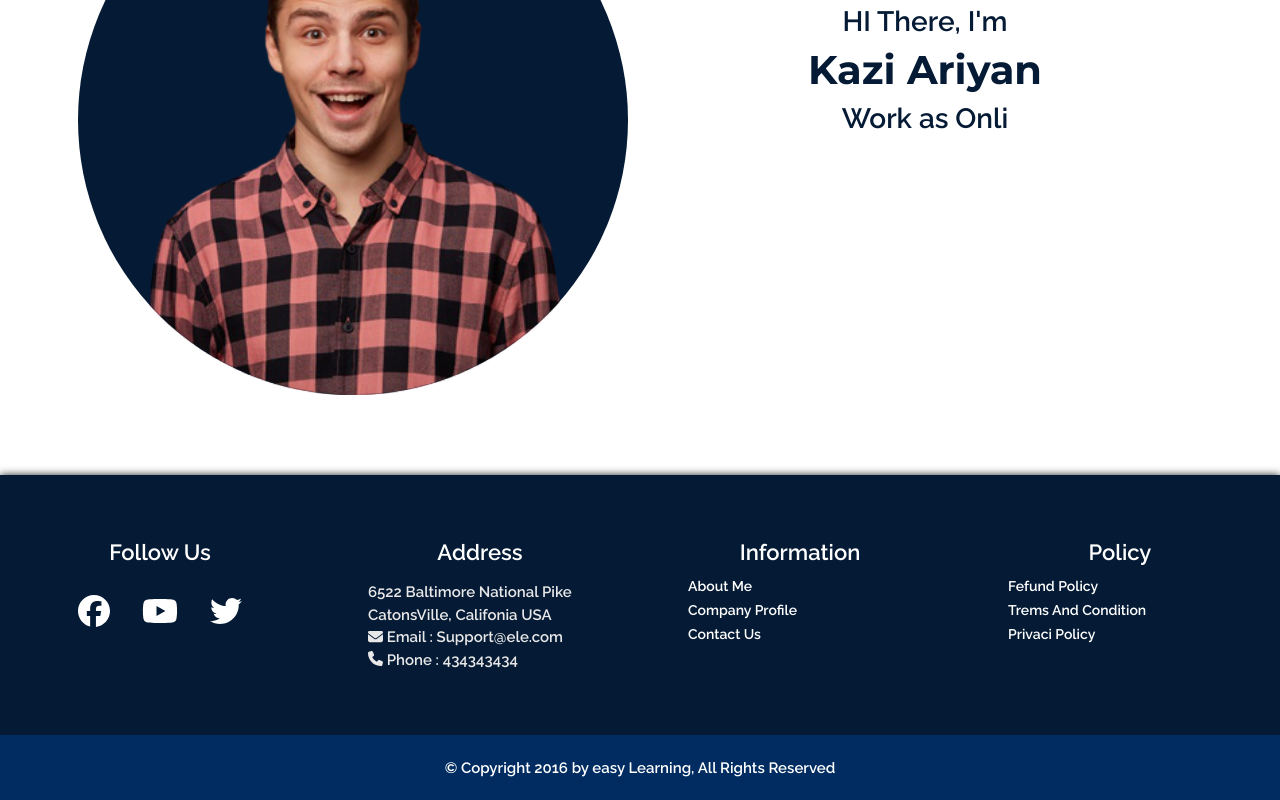
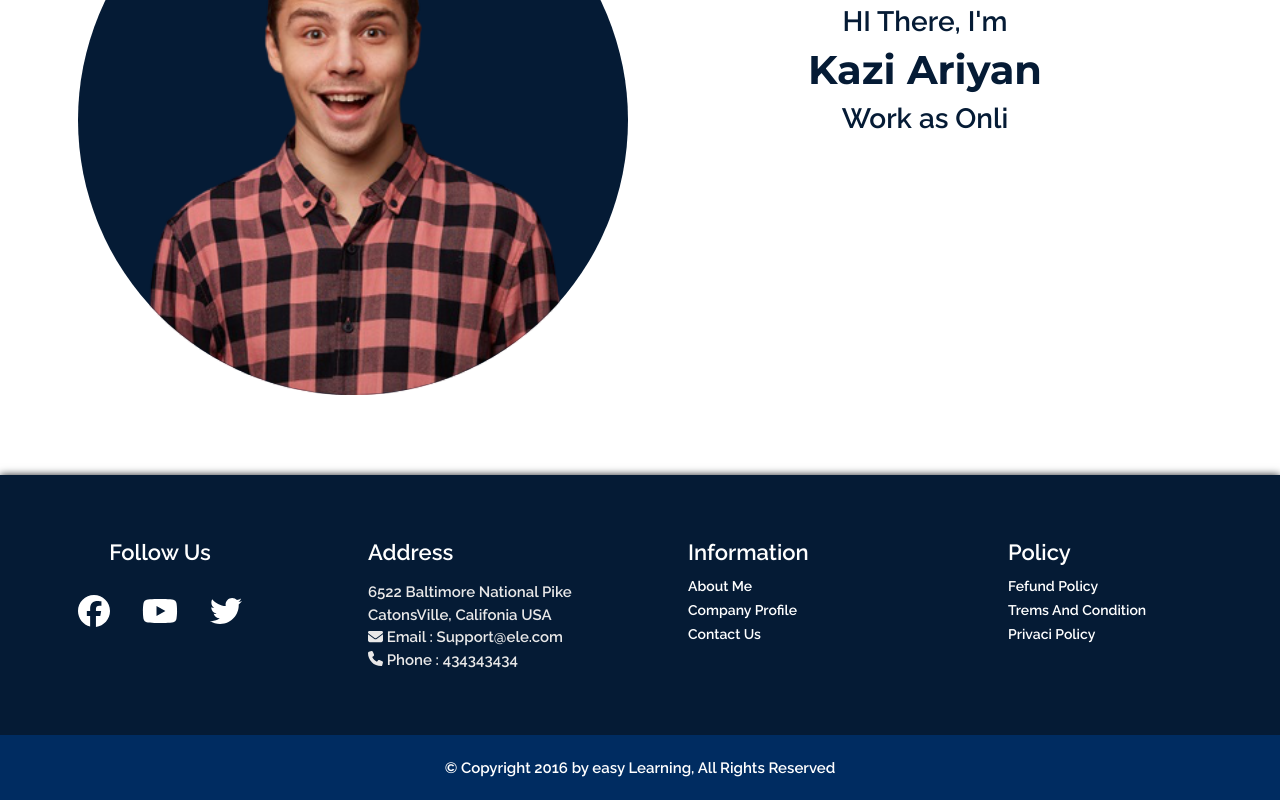
Before and after one commit to jvnagarjuna/react-js-website-project, a React (Create React App) app: page / in a window 1280 px wide. Shown: the part 4608-5408 px from the top of the page. Built offline with nearby package versions, Linux system fonts and the light colour scheme; grey boxes are pictures that could not be loaded; a web font is replaced by a local one.

Commit message:
Fixing Header Icon and Fotter Align

```diff
--- a/src/components/Footer/Footer.jsx
+++ b/src/components/Footer/Footer.jsx
@@ -30,7 +30,7 @@ class Footer extends Component {
             </Col>
 
             <Col lg="3" md={6} sm={12} className="p-5 text-justify">
-              <h2 className="footerName text-center">Address </h2>
+              <h2 className="footerName">Address </h2>
               <p className="footerDescription">
                 6522 Baltimore National Pike CatonsVille, Califonia USA{' '}
                 <br></br>
@@ -41,7 +41,7 @@ class Footer extends Component {
             </Col>
 
             <Col lg="3" md={6} sm={12} className="p-5 text-justify">
-              <h2 className="footerName text-center">Information </h2>
+              <h2 className="footerName">Information </h2>
               <a className="footerLink" href="#">
                 About Me{' '}
               </a>{' '}
@@ -57,7 +57,7 @@ class Footer extends Component {
             </Col>
 
             <Col lg="3" md={6} sm={12} className="p-5 text-justify">
-              <h2 className="footerName text-center">Policy </h2>
+              <h2 className="footerName">Policy </h2>
               <a className="footerLink" href="#">
                 Fefund Policy{' '}
               </a>{' '}
--- a/src/components/TopNavigation/TopNavigation.jsx
+++ b/src/components/TopNavigation/TopNavigation.jsx
@@ -11,6 +11,7 @@ class TopNavigation extends Component {
     this.state = {
       navBarTitle: 'navTitle',
       navBarLogo: [whiteLogo], // object
+      navVariant: 'dark',
       navBarBack: 'navBackground',
       navBarItem: 'navItem',
     };
@@ -23,6 +24,7 @@ class TopNavigation extends Component {
         navBarLogo: [blackLogo],
         navBarBack: 'navBackgroundScroll',
         navBarItem: 'navItemScroll',
+        navVariant: 'light',
       });
     } else if (window.scrollY < 100) {
       this.setState({
@@ -30,6 +32,7 @@ class TopNavigation extends Component {
         navBarLogo: [whiteLogo],
         navBarBack: 'navBackground',
         navBarItem: 'navItem',
+        navVariant: 'dark',
       });
     }
   };
@@ -46,7 +49,7 @@ class TopNavigation extends Component {
           collapseOnSelect
           fixed="top"
           expand="lg"
-          variant="dark"
+          variant={this.state.navVariant}
         >
           <Navbar.Brand className={this.state.navBarTitle} href="#home">
             {' '}
```
